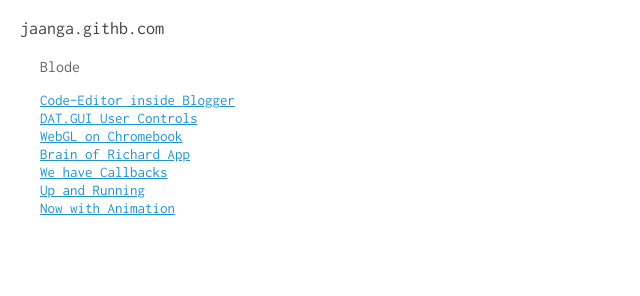
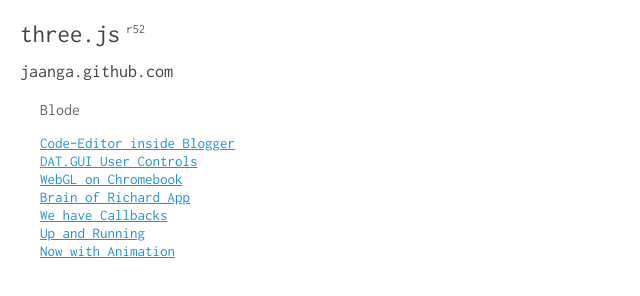
Before and after one commit to jaanga/blode, a plain HTML site: page index.html in a window 1280 px wide. Shown: the whole page, without its empty margins (0-640 px from the left). Drawn offline with Linux system fonts and the light colour scheme.

Commit message:
not sure what this is

```diff
--- a/index.html
+++ b/index.html
@@ -102,8 +102,8 @@
 			var panel = document.getElementById( 'panel' );
 			var viewer = document.getElementById( 'viewer' );
 
-			//var html = '<h1><a href="http://threejs.org">three.js</a><span style="font-size: 50%; vertical-align: super;"> r' + REVISION + '</span></h1>';
-			var html = '';
+			var html = '<h1><a href="http://threejs.org">three.js</a><span style="font-size: 50%; vertical-align: super;"> r' + REVISION + '</span></h1>';
+			// var html = '';
 			for ( var section in list ) {
 
 				html += '<h2>' + section + '</h2>';
@@ -133,6 +133,7 @@
 			}
 
 			panel.innerHTML += html;
+			viewer.innerHTML = 'howdy';
 
 			// Page loading
 
@@ -155,7 +156,8 @@
 
 			window.addEventListener( 'hashchange', goToHash, false );
 
-			if ( window.location.hash.length > 0 ) goToHash();
+			// if ( window.location.hash.length > 0 ) goToHash();
+			goTo('jaanga.githb.com','Blode','DAT.GUI User Controls');
 
 		</script>
 	</body>
--- a/list.js
+++ b/list.js
@@ -1,5 +1,5 @@
 var list = {
-	'jaanga.githb.com': {
+	'jaanga.github.com': {
 		'Blode': [
 			[ 'Code-Editor inside Blogger','code-editor-inside-blogger/code-editor-inside-blogger' ],
 			[ 'DAT.GUI User Controls','dat.gui/dat.gui' ],
```
